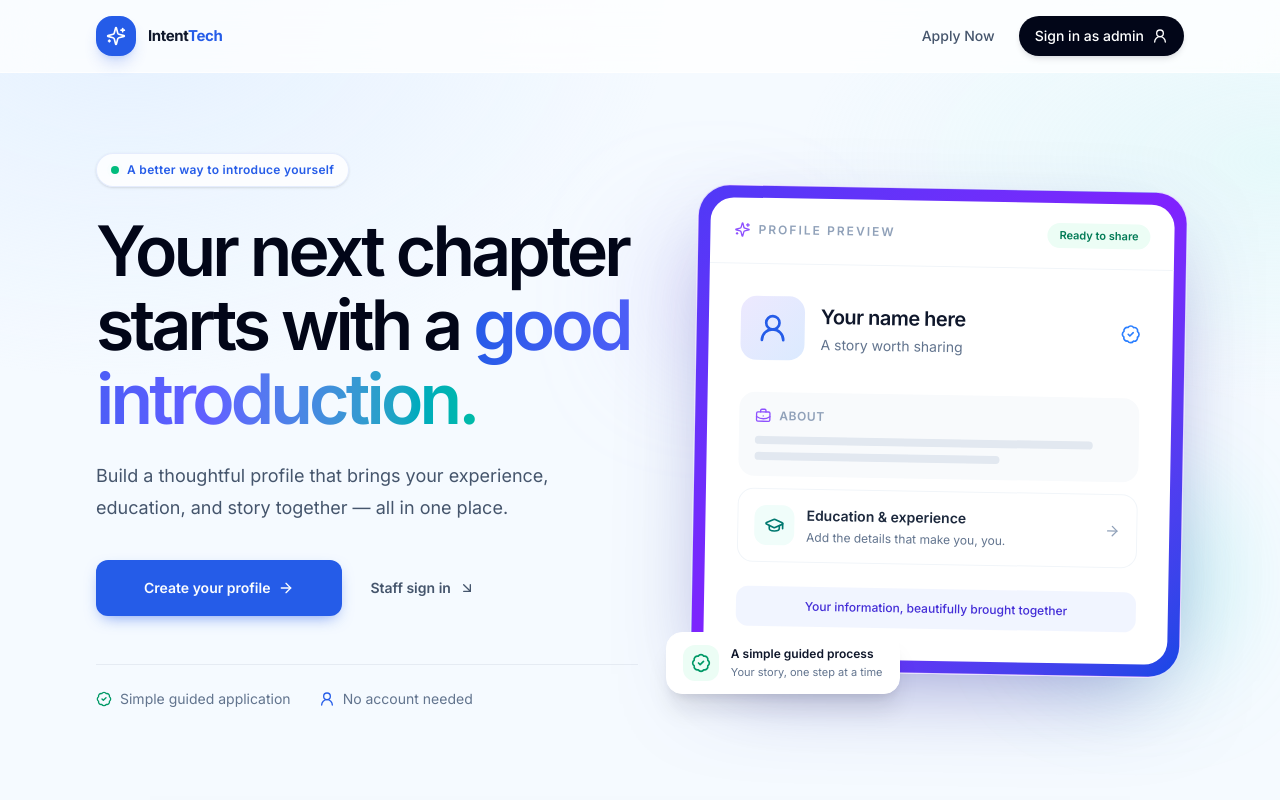
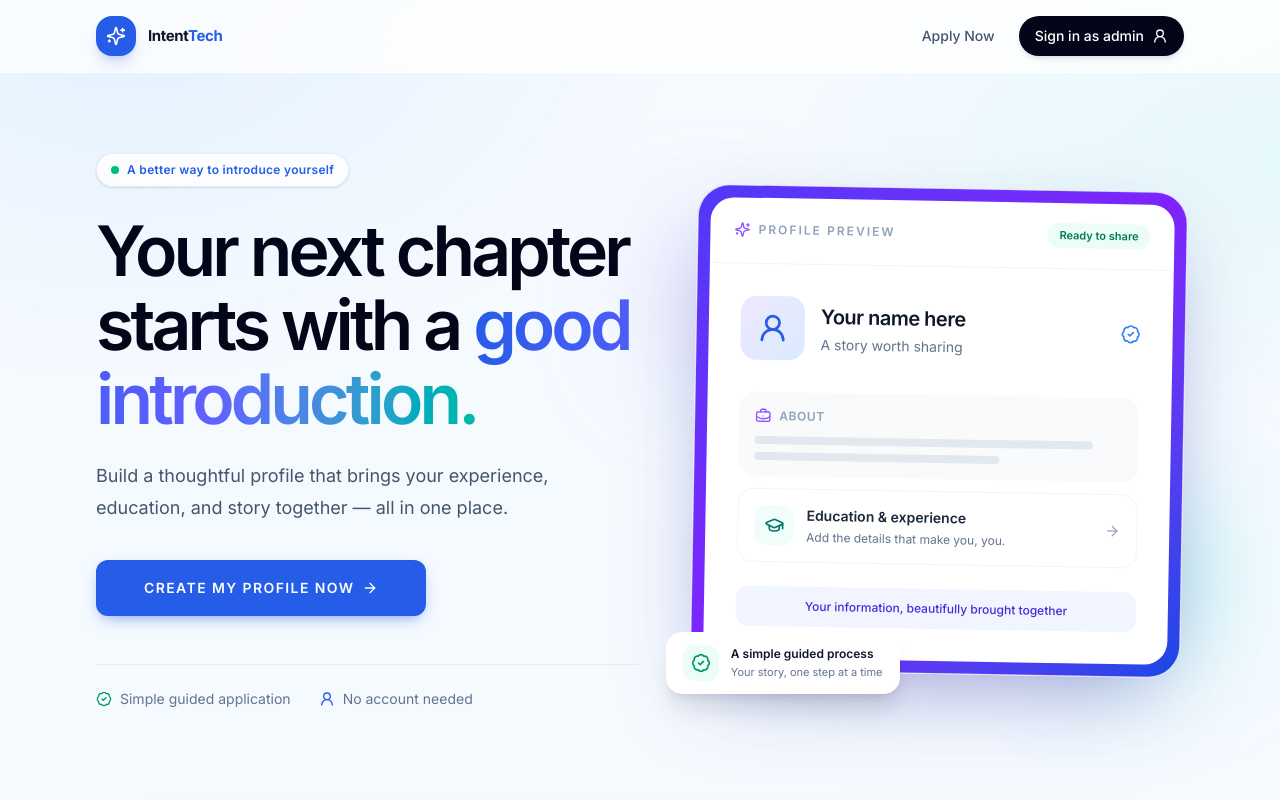
Before and after one commit to dare-mcadewole/intenttech, a Next.js app in the folder web/: page / in a window 1280 px wide. Shown: the top 800 px of the page. Built offline with nearby package versions, Linux system fonts and the light colour scheme; no server answers.

Commit message:
style: update profile creation button text and improve styling

```diff
--- a/web/src/app/(public)/page.tsx
+++ b/web/src/app/(public)/page.tsx
@@ -26,16 +26,15 @@ export default function Home() {
           <p className="mt-6 max-w-xl text-lg leading-8 text-slate-600">
             Build a thoughtful profile that brings your experience, education, and story together — all in one place.
           </p>
-          <div className="mt-9 flex flex-wrap items-center gap-3">
-            <Button asChild size="lg">
+
+          <div className="mt-9">
+            <Button asChild size="lg" className='uppercase tracking-widest'>
               <Link href="/apply">
-                Create your profile <ArrowRight className="size-4" />
+                Create my profile now <ArrowRight className="size-4" />
               </Link>
             </Button>
-            <Link href="/login" className="inline-flex items-center gap-2 rounded-xl px-4 py-3 text-sm font-semibold text-slate-600 transition-colors hover:bg-white hover:text-primary">
-              Staff sign in <ArrowDownRight className="size-4" />
-            </Link>
           </div>
+
           <div className="mt-12 flex flex-wrap items-center gap-x-7 gap-y-3 border-t border-slate-200/80 pt-6 text-sm text-slate-500">
             <span className="inline-flex items-center gap-2"><BadgeCheck className="size-4 text-emerald-600" /> Simple guided application</span>
             <span className="inline-flex items-center gap-2"><UserRound className="size-4 text-primary" /> No account needed</span>
```
